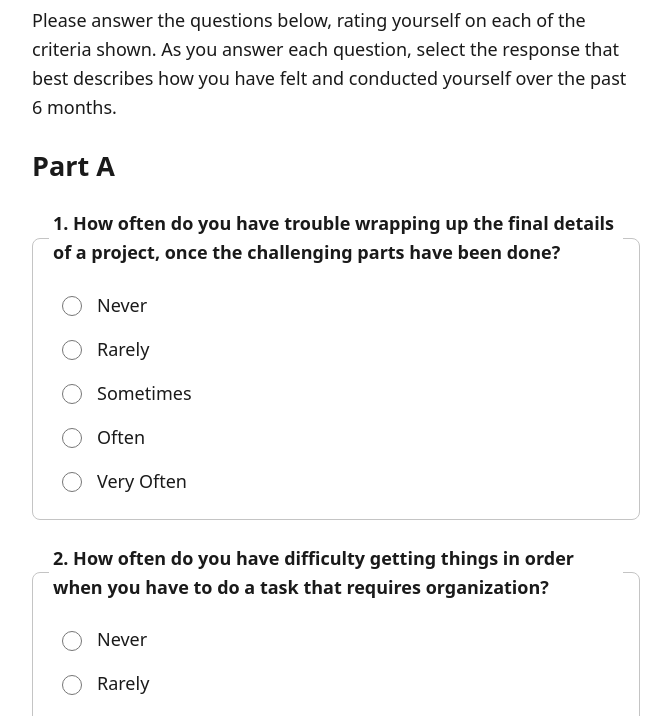
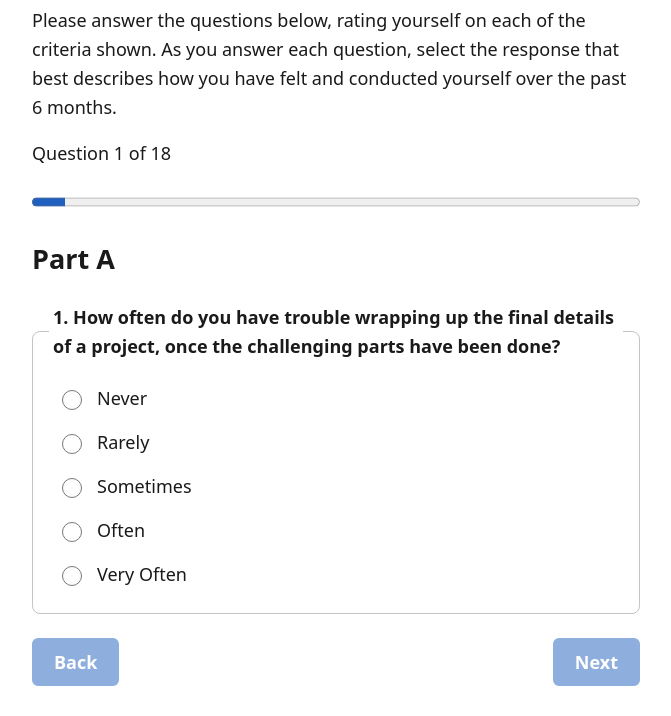
Before and after one commit to timotizianomeier/asrs-test, an Astro site: page /test in a window 1280 px wide. Shown: the part 234-950 px from the top of the page, without its empty margins (304-975 px from the left). Built offline with nearby package versions, Linux system fonts and the light colour scheme; Astro itself is replaced by a stand-in of ours.

Commit message:
feat: show one question a time, add progress bar

```diff
--- a/src/i18n/en.ts
+++ b/src/i18n/en.ts
@@ -60,6 +60,9 @@ export const en: Messages = {
     noScript:
       "Your result is calculated in your browser, so this page needs JavaScript to show it. " +
       "Your answers are never sent anywhere.",
+    progress: (current, total) => `Question ${current} of ${total}`,
+    back: "Back",
+    next: "Next",
   },
 
   instructions:
--- a/src/i18n/messages.ts
+++ b/src/i18n/messages.ts
@@ -34,6 +34,9 @@ export interface Messages {
     readonly partB: string;
     readonly submit: string;
     readonly noScript: string;
+    readonly progress: (current: number, total: number) => string;
+    readonly back: string;
+    readonly next: string;
   };
 
   /** Official instruction text shown above the questions. */
--- a/src/pages/test.astro
+++ b/src/pages/test.astro
@@ -18,15 +18,20 @@ const parts: { label: string; items: Item[] }[] = [
   <!--
     No `action`, and the submit button starts disabled: a plain HTML submit
     would put the answers into the URL (/test?q1=2&…). The page script
-    (pieces 6–7) enables the button and handles the submit in the browser.
+    enables the button and handles the submit in the browser.
   -->
   <form id="asrs-form">
+    <div id="progress" hidden>
+      <p id="progress-text"></p>
+      <progress id="progress-bar" max={ITEMS.length} value="1" aria-hidden="true"></progress>
+    </div>
+
     {parts.map((part) => (
       <section>
         <h2>{part.label}</h2>
         {part.items.map((item) => (
           <fieldset class="question" id={`q${item.id}`}>
-            <legend>{item.id}. {t.items[item.id]}</legend>
+            <legend tabindex="-1">{item.id}. {t.items[item.id]}</legend>
             {ANSWERS.map((answer) => (
               <label>
                 <input type="radio" name={`q${item.id}`} value={answer} required />
@@ -38,7 +43,71 @@ const parts: { label: string; items: Item[] }[] = [
       </section>
     ))}
 
-    <button type="submit" disabled>{t.test.submit}</button>
+    <div class="step-nav">
+      <button type="button" id="back" hidden>{t.test.back}</button>
+      <button type="button" id="next" hidden>{t.test.next}</button>
+      <button type="submit" id="submit" disabled>{t.test.submit}</button>
+    </div>
     <noscript><p>{t.test.noScript}</p></noscript>
   </form>
 </BaseLayout>
+
+<script>
+  // Runs in the browser. Upgrades the full form into one question per screen.
+  // If this script fails, the plain form above still works for answering.
+  import { getMessages, type Locale } from "../i18n";
+
+  const t = getMessages(document.documentElement.lang as Locale);
+  const form = document.querySelector<HTMLFormElement>("#asrs-form")!;
+  const questions = Array.from(form.querySelectorAll<HTMLFieldSetElement>(".question"));
+  const sections = Array.from(form.querySelectorAll<HTMLElement>("section"));
+  const back = form.querySelector<HTMLButtonElement>("#back")!;
+  const next = form.querySelector<HTMLButtonElement>("#next")!;
+  const submit = form.querySelector<HTMLButtonElement>("#submit")!;
+  const progress = form.querySelector<HTMLElement>("#progress")!;
+  const progressText = form.querySelector<HTMLElement>("#progress-text")!;
+  const progressBar = form.querySelector<HTMLProgressElement>("#progress-bar")!;
+
+  let current = 0;
+  const isAnswered = (q: HTMLFieldSetElement) => q.querySelector("input:checked") !== null;
+  const isLast = () => current === questions.length - 1;
+
+  function updateButtons() {
+    back.disabled = current === 0;
+    next.disabled = !isAnswered(questions[current]);
+    next.hidden = isLast();
+    submit.hidden = !isLast();
+    submit.disabled = !questions.every(isAnswered);
+  }
+
+  function show(index: number, moveFocus: boolean) {
+    current = index;
+    questions.forEach((q, i) => (q.hidden = i !== index));
+    // Show only the Part A / Part B heading of the current question.
+    sections.forEach((s) => (s.hidden = !s.contains(questions[index])));
+    progressText.textContent = t.test.progress(index + 1, questions.length);
+    progressBar.value = index + 1;
+    updateButtons();
+    // Move focus to the new question so screen readers announce it.
+    if (moveFocus) questions[index].querySelector("legend")!.focus();
+  }
+
+  back.addEventListener("click", () => show(current - 1, true));
+  next.addEventListener("click", () => show(current + 1, true));
+  form.addEventListener("change", updateButtons);
+
+  // Enter on an answered question goes to the next one.
+  form.addEventListener("keydown", (event) => {
+    if (event.key !== "Enter" || isLast()) return;
+    event.preventDefault();
+    if (isAnswered(questions[current])) show(current + 1, true);
+  });
+
+  // Never let the browser submit the form (that would put answers in the URL).
+  // Showing the result in place comes in piece 7.
+  form.addEventListener("submit", (event) => event.preventDefault());
+
+  progress.hidden = false;
+  back.hidden = false;
+  show(0, false);
+</script>
--- a/src/styles/global.css
+++ b/src/styles/global.css
@@ -132,6 +132,26 @@ button:disabled {
   accent-color: var(--accent);
 }
 
+/* Without this, `display: flex` on labels etc. would override [hidden]. */
+[hidden] {
+  display: none !important;
+}
+
+#progress-bar {
+  width: 100%;
+  accent-color: var(--accent);
+}
+
+.step-nav {
+  display: flex;
+  justify-content: space-between;
+  gap: 1rem;
+}
+
+.question legend:focus {
+  outline: none; /* focus is moved here by script, not by the user */
+}
+
 @media (prefers-reduced-motion: reduce) {
   * {
     transition: none !important;
```
